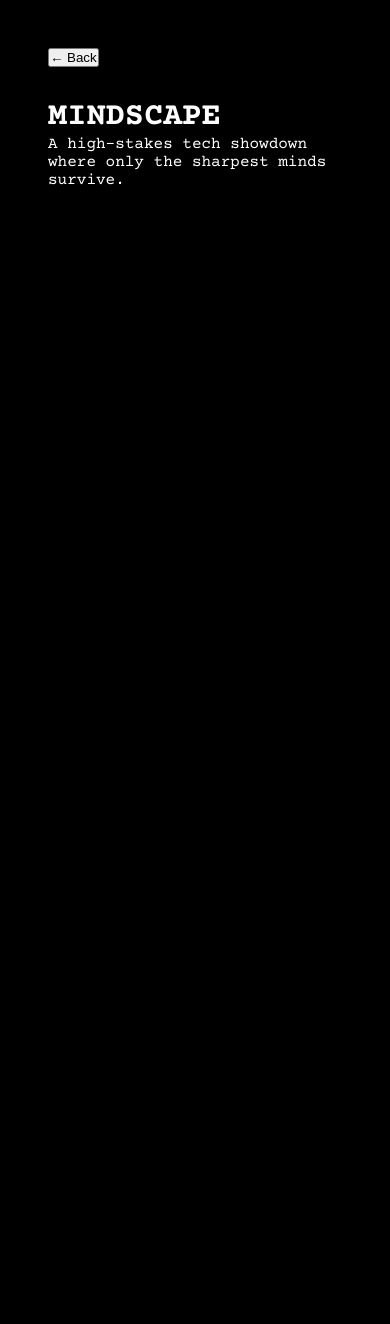
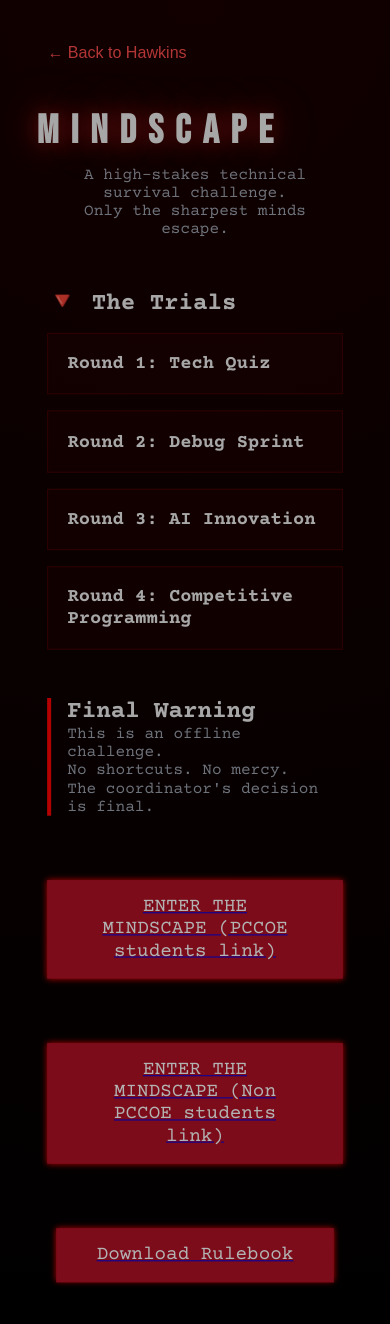
Before and after one commit to PradnyaKulkarni2005/PRAXIS-2026, a React (Vite) app: page /mindscape in a window 390 px wide. Shown: the top 1324 px of the page. Before the commit the page ends 844 px from the top, so only its background shows below. Built offline with nearby package versions, Linux system fonts and the light colour scheme; grey boxes are pictures that could not be loaded.

Commit message:
Mindscape pages added

```diff
--- /dev/null
+++ b/src/mindscape/Mindscape.css
@@ -0,0 +1,203 @@
+.hero-title {
+  font-size: clamp(5rem, 2vw, 10rem);
+  letter-spacing: 0.3em;
+  line-height: 1;
+  margin-bottom: 1rem;
+}
+.mindscape {
+  min-height: 100vh;
+  background: radial-gradient(circle at top, #1a0000, #000);
+  color: #eee;
+  padding: 3rem;
+}
+.mindscape-header {
+  text-align: center;
+  margin-top: 2rem;
+}
+
+.font-bebas {
+  font-family: 'Bebas Neue', 'Impact', 'Arial Black', sans-serif !important;
+  font-weight: 700;
+}
+.font-courier {
+  font-family: 'Courier Prime', 'Courier New', monospace !important;
+}
+.description {
+  font-size: clamp(1rem, 1vw, 1rem);
+  color: #9ca3af;
+}
+.animate-glow {
+  animation: glow 3s ease-in-out infinite;
+}
+
+.back-btn {
+  background: none;
+  border: none;
+  color: #ff4d4d;
+  cursor: pointer;
+  font-size: 1rem;
+}
+
+
+.glitch {
+  font-size: 4rem;
+  letter-spacing: 4px;
+  color: #b11226;
+  text-shadow: 0 0 15px red;
+}
+
+.about, .rounds, .warning {
+  max-width: 800px;
+  margin: 3rem auto;
+}
+
+.round-card {
+  border: 1px solid #400;
+  padding: 1.2rem;
+  margin: 1rem 0;
+  background: rgba(80, 0, 0, 0.15);
+  transition: all 0.3s ease;
+}
+
+.round-card:hover {
+  background: rgba(120, 0, 0, 0.25);
+  transform: translateX(5px);
+}
+
+.warning {
+  border-left: 4px solid red;
+  padding-left: 1rem;
+}
+
+.enter-btn {
+  display: block;
+  margin: 4rem auto;
+  padding: 1rem 2.5rem;
+  background: #b11226;
+  color: white;
+  border: none;
+  font-size: 1.2rem;
+  cursor: pointer;
+  box-shadow: 0 0 6px red;
+}
+
+.enter-btn:hover {
+  background: darkred;
+}
+
+/* INTRO OVERLAY */
+.intro-overlay {
+  position: fixed;
+  inset: 0;              /* top:0 right:0 bottom:0 left:0 */
+  width: 100vw;
+  height: 100vh;
+  background: black;
+  z-index: 9999;
+}
+.intro-overlay iframe {
+  position: absolute;
+  top: 50%;
+  left: 50%;
+  width: 120vw;
+  height: 120vh;
+  transform: translate(-50%, -50%) scale(1.15);
+  border: none;
+}
+
+
+/* FADE-IN */
+.fade-in {
+  animation: fadeIn 1.2s ease forwards;
+}
+
+@keyframes fadeIn {
+  from {
+    opacity: 0;
+    transform: scale(1.02);
+  }
+  to {
+    opacity: 1;
+    transform: scale(1);
+  }
+}
+
+/* MUTE BUTTON */
+.mute-btn {
+  position: fixed;
+  top: 20px;
+  right: 20px;
+  z-index: 1000;
+  background: rgba(0, 0, 0, 0.6);
+  border: 1px solid red;
+  color: white;
+  font-size: 1.1rem;
+  padding: 0.4rem 0.6rem;
+  cursor: pointer;
+}
+
+.title-container {
+  display: flex;
+  align-items: center;
+  justify-content: center;
+  position: relative;
+  padding-right: 80px;
+}
+
+.skull-sticker {
+  position: relative;
+  width: 140px;
+  height: 150px;
+  background-image: url("./vecna_skull.png");
+  background-size: cover;
+  background-repeat: no-repeat;
+  background-position: center;
+  opacity: 0;
+  animation: fadeInSkull  ease-in forwards;
+  animation-delay: 0.3s;
+}
+
+@keyframes fadeInSkull {
+  from {
+    opacity: 0.9;
+    transform: scale(1);
+  }
+  to {
+    opacity: 0.9;
+    transform: scale(1);
+  }
+}
+
+
+.hero-title {
+  margin: 0;
+}
+
+@media (max-width: 768px) {
+  .title-container {
+    gap: 1rem;
+  }
+
+  .skull-sticker {
+    width: 80px;
+    height: 95px;
+  }
+
+  .hero-title {
+    font-size: clamp(3rem, 8vw, 5rem);
+  }
+}
+
+@media (max-width: 480px) {
+  .title-container {
+    gap: 0.75rem;
+  }
+
+  .skull-sticker {
+    width: 60px;
+    height: 70px;
+  }
+
+  .hero-title {
+    font-size: clamp(2.5rem, 6vw, 3rem);
+  }
+}
--- a/src/mindscape/Mindscape.jsx
+++ b/src/mindscape/Mindscape.jsx
@@ -1,23 +1,207 @@
+import { useEffect, useRef, useState } from "react";
 import { useNavigate } from "react-router-dom";
+import "./Mindscape.css";
 
 export default function Mindscape() {
   const navigate = useNavigate();
+  const [showIntro, setShowIntro] = useState(true);
+  const cursorRef = useRef(null);
+  const iframeRef = useRef(null);
+
+  // Handle Vimeo API for dynamic timing and error handling (now fixed to 2s after play)
+  useEffect(() => {
+    if (!showIntro) return;
+
+    let playTimeout;
+    let fallbackTimeout;
+
+    const handleMessage = (event) => {
+      // Security: Only accept messages from Vimeo
+      if (event.origin !== "https://player.vimeo.com") return;
+
+      const data =
+        typeof event.data === "string" ? JSON.parse(event.data) : event.data;
+
+      if (data.event === "ready") {
+        // Player is loaded; listen for events
+        iframeRef.current?.contentWindow.postMessage(
+          { method: "addEventListener", value: "play" },
+          "*"
+        );
+        iframeRef.current?.contentWindow.postMessage(
+          { method: "addEventListener", value: "error" },
+          "*"
+        );
+      } else if (data.event === "play") {
+        // Playback started; hide after exactly 2 seconds
+        playTimeout = setTimeout(() => setShowIntro(false), 2000);
+      } else if (data.event === "error") {
+        // Error occurred; fallback hide immediately
+        console.error("Vimeo player error:", data.data);
+        setShowIntro(false);
+      }
+    };
+
+    window.addEventListener("message", handleMessage);
+
+    // Fallback: Hide after 5s max if nothing happens (shorter since 2s is quick)
+    fallbackTimeout = setTimeout(() => {
+      console.warn("Vimeo intro fallback: Hiding after timeout");
+      setShowIntro(false);
+    }, 5000);
+
+    // Cleanup
+    return () => {
+      window.removeEventListener("message", handleMessage);
+      clearTimeout(playTimeout);
+      clearTimeout(fallbackTimeout);
+    };
+  }, [showIntro]);
+
+  // Custom cursor effect (unchanged)
+  useEffect(() => {
+    if (showIntro) return;
+
+    const cursor = document.createElement("div");
+    cursor.className = "custom-cursor";
+    document.body.appendChild(cursor);
+    cursorRef.current = cursor;
+
+    const moveCursor = (e) => {
+      cursor.style.left = `${e.clientX}px`;
+      cursor.style.top = `${e.clientY}px`;
+    };
+
+    const addHoverEffect = () => {
+      cursor.classList.add("hover");
+    };
+
+    const removeHoverEffect = () => {
+      cursor.classList.remove("hover");
+    };
+
+    const addClickEffect = () => {
+      cursor.classList.add("click");
+      setTimeout(() => cursor.classList.remove("click"), 300);
+    };
+
+    // Track mouse movement
+    document.addEventListener("mousemove", moveCursor);
+    document.addEventListener("mousedown", addClickEffect);
+
+    // Add hover effects to interactive elements
+    const interactiveElements = document.querySelectorAll(
+      "button, .round-card, a"
+    );
+    interactiveElements.forEach((el) => {
+      el.addEventListener("mouseenter", addHoverEffect);
+      el.addEventListener("mouseleave", removeHoverEffect);
+    });
+
+    return () => {
+      document.removeEventListener("mousemove", moveCursor);
+      document.removeEventListener("mousedown", addClickEffect);
+      interactiveElements.forEach((el) => {
+        el.removeEventListener("mouseenter", addHoverEffect);
+        el.removeEventListener("mouseleave", removeHoverEffect);
+      });
+      if (cursor && cursor.parentNode) {
+        cursor.parentNode.removeChild(cursor);
+      }
+    };
+  }, [showIntro]);
 
   return (
-    <div
-      style={{
-        minHeight: "100vh",
-        background: "black",
-        color: "white",
-        padding: "3rem",
-      }}
-    >
-      <button onClick={() => navigate("/")}>← Back</button>
+    <>
+      {showIntro && (
+        <div className="intro-overlay">
+          <iframe
+            ref={iframeRef}
+            title="mindscape-intro"
+            src="https://player.vimeo.com/video/1141368059?autoplay=1&background=1&playsinline=1&loop=0&muted=1&api=1&player_id=mindscape-intro"
+            frameBorder="0"
+            allow="autoplay; fullscreen;"
+            allowFullScreen
+          />
+        </div>
+      )}
 
-      <h1 style={{ marginTop: "2rem" }}>MINDSCAPE</h1>
-      <p>
-        A high-stakes tech showdown where only the sharpest minds survive.
-      </p>
-    </div>
+      {!showIntro && (
+        <div className="mindscape fade-in">
+          <button className="back-btn" onClick={() => navigate("/")}>
+            ← Back to Hawkins
+          </button>
+
+          <header className="mindscape-header">
+            <div className="title-container">
+              <div className="skull-sticker skull-left"></div>
+              <h1 className="font-bebas hero-title animate-glow">MINDSCAPE</h1>
+            </div>
+            <p className="font-courier description">
+              A high-stakes technical survival challenge.
+              <br />
+              Only the sharpest minds escape.
+            </p>
+          </header>
+
+          <section className="rounds font-courier">
+            <h2>🔻 The Trials</h2>
+
+            <div className="round-card">
+              <h3>Round 1: Tech Quiz</h3>
+            </div>
+
+            <div className="round-card">
+              <h3>Round 2: Debug Sprint</h3>
+            </div>
+
+            <div className="round-card">
+              <h3>Round 3: AI Innovation</h3>
+            </div>
+
+            <div className="round-card">
+              <h3>Round 4: Competitive Programming</h3>
+            </div>
+          </section>
+
+          <section className="warning">
+            <h2 className="font-courier">Final Warning</h2>
+            <p className="font-courier description">
+              This is an offline challenge.
+              <br />
+              No shortcuts. No mercy.
+              <br />
+              The coordinator's decision is final.
+            </p>
+          </section>
+
+          <a
+            href="https://docs.google.com/forms/d/e/1FAIpQLSc945CLXmaZWr6xltS0YlgsYtMwYRDPO3t_k3KSBUo2k1qwqg/viewform"
+            target="_blank"
+            rel="noopener noreferrer"
+          >
+            <button className="enter-btn font-courier">
+              ENTER THE MINDSCAPE (PCCOE students link)
+            </button>
+          </a>
+
+          <a
+            href="https://docs.google.com/forms/d/e/1FAIpQLSe7bHXuFs_mUkYmBht-8osTHbQx5eagh6IEK5e-5jX6-mfi_A/viewform"
+            target="_blank"
+            rel="noopener noreferrer"
+          >
+            <button className="enter-btn font-courier">
+              ENTER THE MINDSCAPE (Non PCCOE students link)
+            </button>
+          </a>
+
+          <a href="/mindscapeRulebook.pdf" download>
+            <button className="enter-btn font-courier">
+              Download Rulebook
+            </button>
+          </a>
+        </div>
+      )}
+    </>
   );
 }
```
Also changed, not shown: public/vecna_skull.png (added), 1 other file (tests, documents, lock files or other folders).
